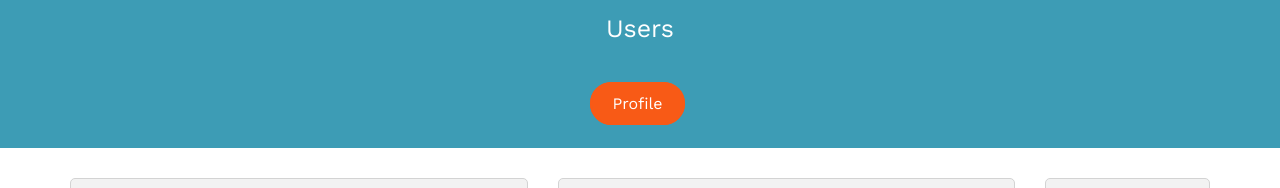
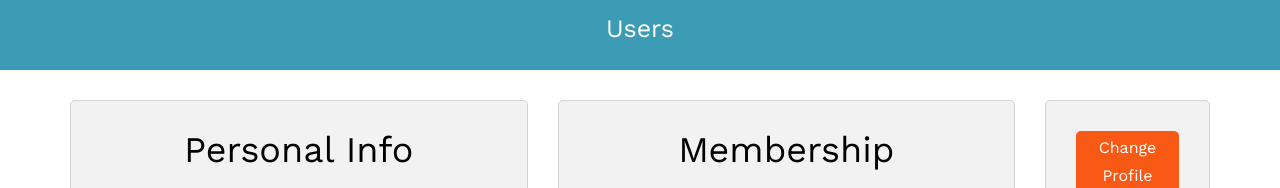
Before and after one commit to yungann88/Stamina, a plain HTML site: page users/profile.html in a window 1280 px wide. Shown: the part 247-435 px from the top of the page. Drawn offline with nearby package versions, Linux system fonts and the light colour scheme; no server answers; files whose address does not match are found by name.

Commit message:
tweak by HQ

```diff
--- a/users/profile.html
+++ b/users/profile.html
@@ -143,13 +143,6 @@
         <div class="row">
           <div class="col-xs-12 text-center setting-title">
             <p>Users</p>
-          </div>
-        </div>
-        <div class="row">
-          <div class="col-xs-12 text-center menu-2">
-            <ul class="list-inline">
-              <li class="active"><a href="#">Profile</a></li>
-            </ul>
           </div>
         </div>
       </div>
```
